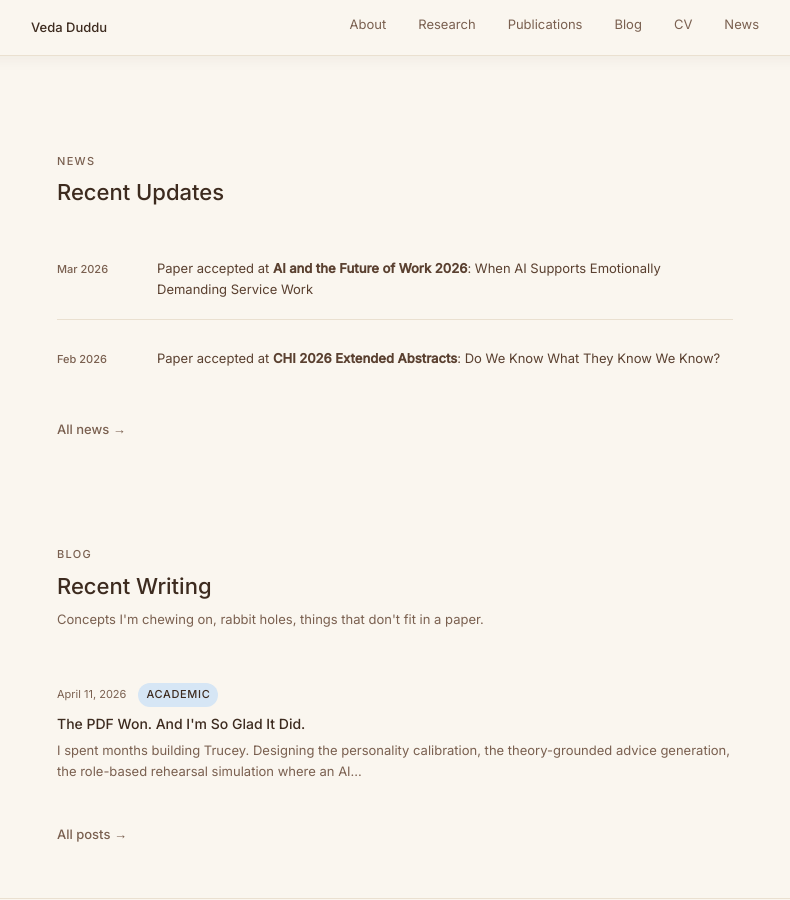
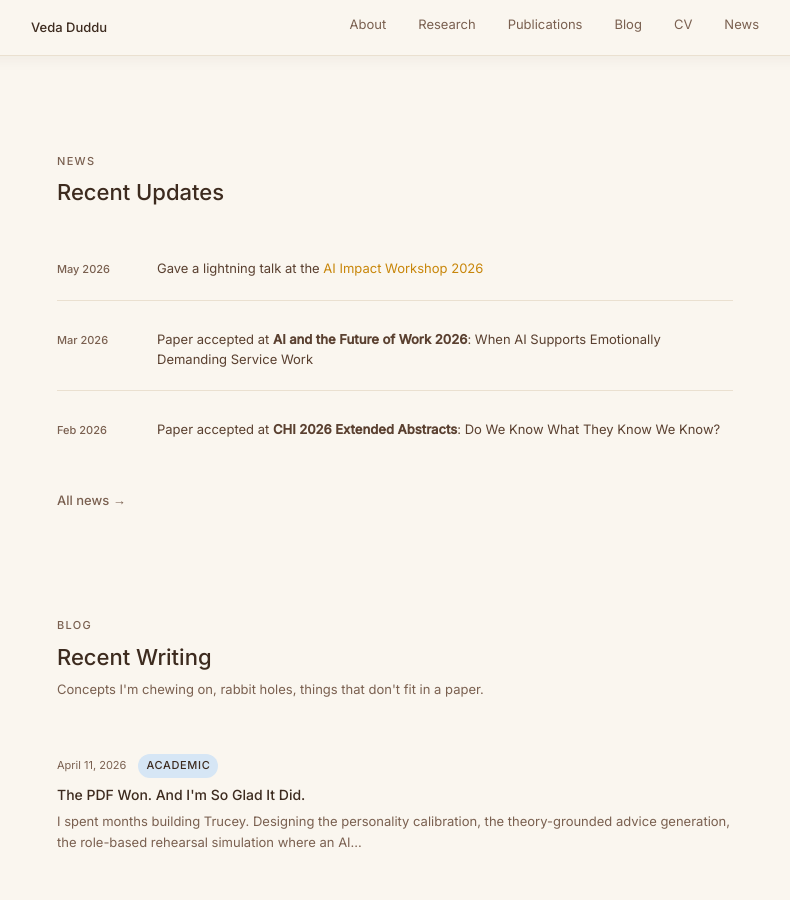
Before and after one commit to vedaduddu/vedaduddu.github.io, a Jekyll site: the page built from index.html, in a window 1280 px wide and 900 px high, scrolled down 2353 px. Shown: the whole window, without its empty margins (245-1035 px from the left). Built offline with Jekyll 4.4.1, drawn with Linux system fonts in a browser that asks for light colours; a style sheet for code colours, icons or effects is not loaded.

Commit message:
add lightning talk at AI Impact Workshop 2026 to news
Co-Authored-By: Claude Sonnet 4.6 <noreply@anthropic.com>

```diff
--- a/_data/news.yml
+++ b/_data/news.yml
@@ -1,3 +1,6 @@
+- date: "May 2026"
+  text: "Gave a lightning talk at the <a href='https://aimpact.illinois.edu/events/aimpact-workshop-2026.html' target='_blank' rel='noopener'>AI Impact Workshop 2026</a>"
+
 - date: " Mar 2026"
   text: "Paper accepted at <strong>AI and the Future of Work 2026</strong>: When AI Supports Emotionally Demanding Service Work"
 - date: " Feb 2026"
```
